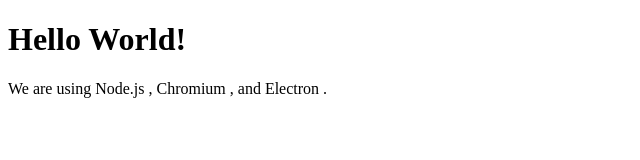
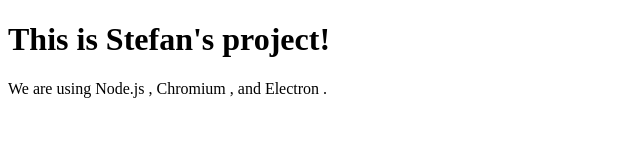
Before and after one commit to stefansava21/fintechos-env-wizard, an Electron app: page index.html in a window 800 px wide. Shown: the whole page, without its empty margins (0-640 px from the left). Drawn offline with Linux system fonts and the light colour scheme.

Commit message:
first commit

```diff
--- a/index.html
+++ b/index.html
@@ -8,7 +8,7 @@
     <title>Hello World!</title>
   </head>
   <body>
-    <h1>Hello World!</h1>
+    <h1>This is Stefan's project!</h1>
     We are using Node.js <span id="node-version"></span>,
     Chromium <span id="chrome-version"></span>,
     and Electron <span id="electron-version"></span>.
```
